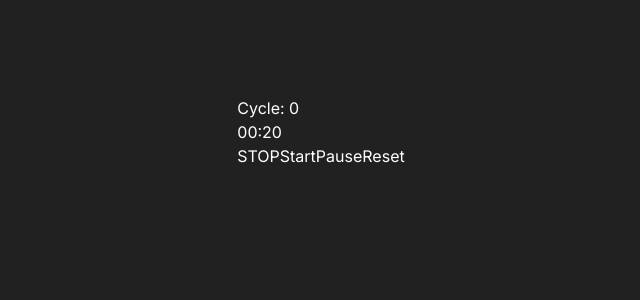
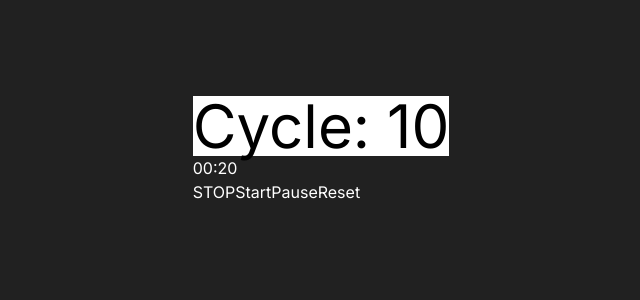
Before and after one commit to shiquan35/pomodoro-timer, a Next.js app: page / in a window 1280 px wide. Shown: the top 300 px of the page, without its empty margins (319-959 px from the left). Built offline with nearby package versions, Linux system fonts and the light colour scheme.

Commit message:
cycle component

```diff
--- /dev/null
+++ b/app/(container)/(components)/DisplayCycle.tsx
@@ -0,0 +1,19 @@
+import React from "react";
+
+type DisplayCycleProps = {
+  cycleNumber: number;
+};
+
+const DisplayCycle: React.FC<DisplayCycleProps> = ({ cycleNumber }) => {
+  return (
+    <div className="bg-white flex justify-center">
+      <span className="text-black text-4xl md:text-6xl">
+        Cycle: {cycleNumber}
+      </span>
+    </div>
+  );
+};
+
+export default DisplayCycle;
+
+// sm:w-28 sm:h-14 md:w-72 md:h-28
--- a/app/(container)/Container.tsx
+++ b/app/(container)/Container.tsx
@@ -1,6 +1,7 @@
 "use client";
 import { useState, useEffect } from "react";
 import { Badge } from "@chakra-ui/react";
+import DisplayCycle from "./(components)/DisplayCycle";
 
 type WorkState = "WORK" | "PAUSE" | "STOP" | "BREAK";
 
@@ -8,7 +9,7 @@ function Container() {
   const [workState, setWorkState] = useState<WorkState>("STOP");
   const [minutes, setMinutes] = useState<number>(0);
   const [seconds, setSeconds] = useState<number>(20);
-  const [cycle, setCycle] = useState<number>(0);
+  const [cycle, setCycle] = useState<number>(10);
 
   useEffect(() => {
     let intervalId: string | number | NodeJS.Timeout | undefined;
@@ -62,7 +63,8 @@ function Container() {
   return (
     <>
       <div className="flex flex-col">
-        <span className="text-white">Cycle: {cycle}</span>
+        {/* <span className="text-white">Cycle: {cycle}</span> */}
+        <DisplayCycle cycleNumber={cycle} />
         <span className="timer-display text-white">{displayTime}</span>
 
         <div className="flex">
```
